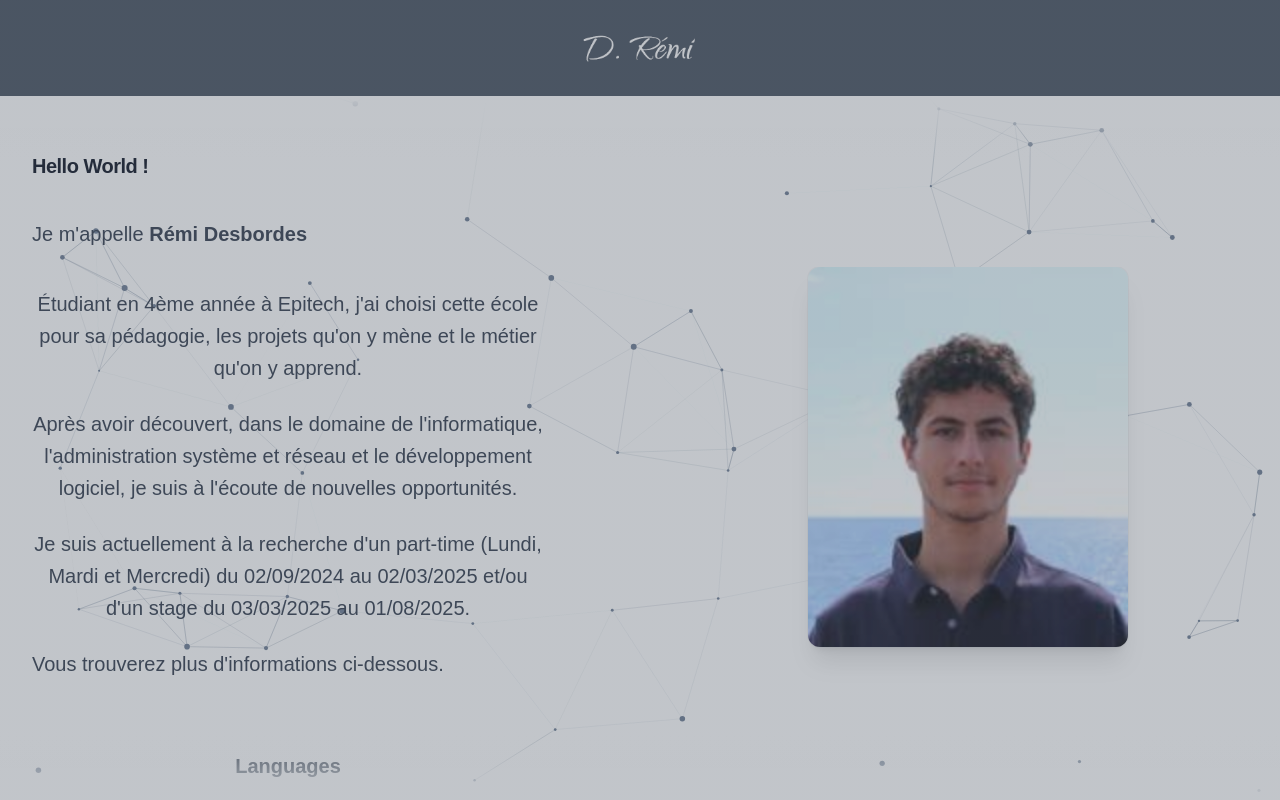
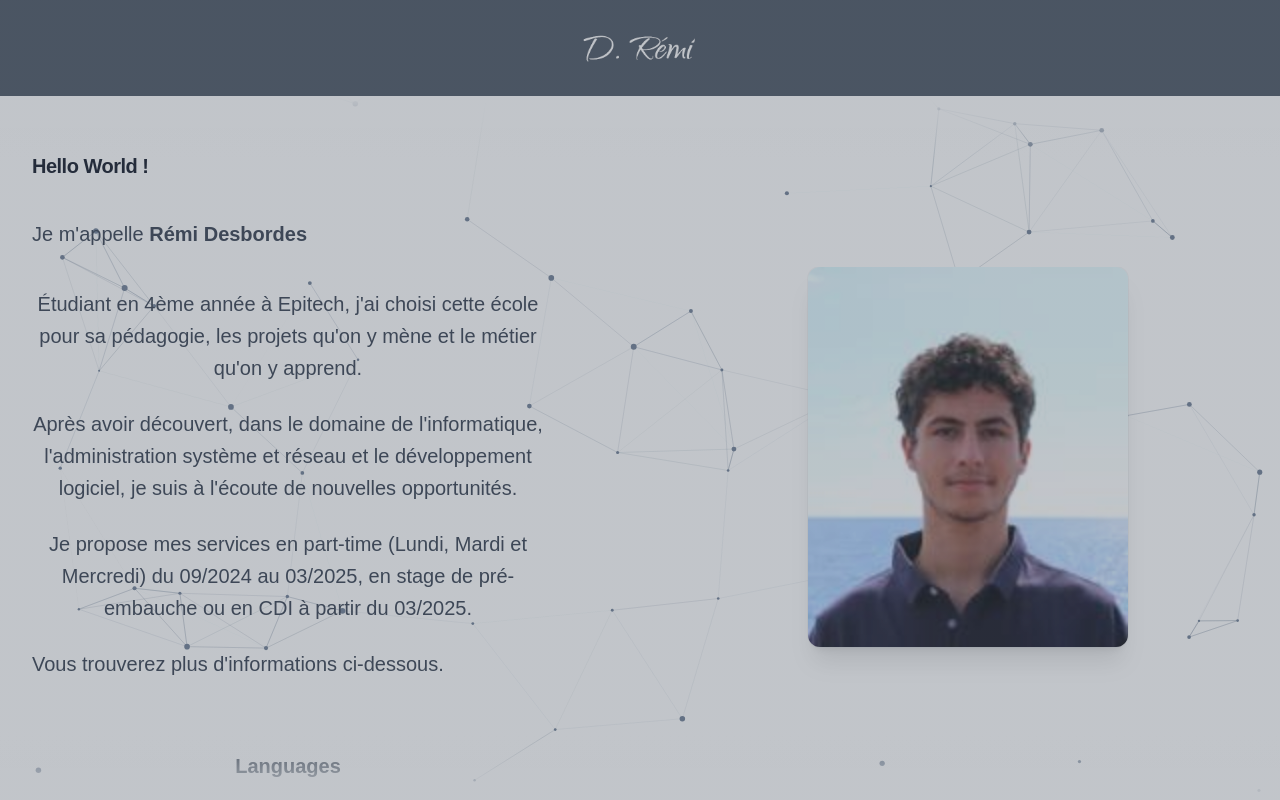
Before and after one commit to WentioxDemoi/CV, a React (Create React App) app: page /Home in a window 1280 px wide. Shown: the top 800 px of the page. Built offline with nearby package versions, Linux system fonts and the light colour scheme; a web font is replaced by a local one.

Commit message:
[MODIFY] Correctif Laurent

```diff
--- a/src/Pages/Home.jsx
+++ b/src/Pages/Home.jsx
@@ -64,7 +64,7 @@ export default function Home() {
                 </Reveal>
                 <Reveal>
                   <p className="leading-8 text-gray-700">
-                  Je suis actuellement à la recherche d'un part-time (Lundi, Mardi et Mercredi) du 02/09/2024 au 02/03/2025 et/ou d'un stage du 03/03/2025 au 01/08/2025.
+                  Je propose mes services en part-time (Lundi, Mardi et Mercredi) du 09/2024 au 03/2025, en stage de pré-embauche ou en CDI à partir du 03/2025.
                   </p>
                 </Reveal>
                 <Reveal>
```
Also changed, not shown: 8 other files (tests, documents, lock files or other folders).
